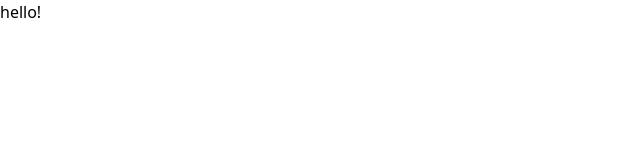
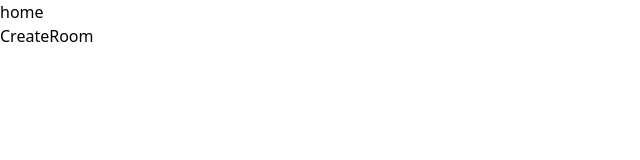
Before and after one commit to Doer-org/hack-camp_vol5_2022, a React (Create React App) app in the folder front/: page / in a window 1280 px wide. Shown: the top 160 px of the page, without its empty margins (0-640 px from the left). Built offline with nearby package versions, Linux system fonts and the light colour scheme.

Commit message:
feat:routing追加

```diff
--- a/front/package.json
+++ b/front/package.json
@@ -8,6 +8,7 @@
     "@testing-library/user-event": "^13.5.0",
     "react": "^18.2.0",
     "react-dom": "^18.2.0",
+    "react-router-dom": "^6.3.0",
     "react-scripts": "5.0.1",
     "web-vitals": "^2.1.4"
   },
--- /dev/null
+++ b/front/src/Routing.js
@@ -0,0 +1,19 @@
+import React from "react";
+import { BrowserRouter, Routes, Route } from "react-router-dom";
+import { HomePage } from "./coomponents/pages/HomePage";
+import { CreateRoomPage } from "./coomponents/pages/CreateRoomPage";
+
+export class Routing extends React.Component {
+  render() {
+    return (
+      <>
+        <BrowserRouter>
+          <Routes>
+            <Route index element={<HomePage />} />
+            <Route path="CreateRoom" element={<CreateRoomPage />} />
+          </Routes>
+        </BrowserRouter>
+      </>
+    );
+  }
+}
--- /dev/null
+++ b/front/src/coomponents/pages/CreateRoomPage.js
@@ -0,0 +1,8 @@
+import React from "react";
+import CreateRoom from "../views/CreateRoom.js"
+
+export class CreateRoomPage extends React.Component {
+  render() {
+    return <CreateRoom />;
+  }
+}
--- /dev/null
+++ b/front/src/coomponents/pages/HomePage.js
@@ -0,0 +1,8 @@
+import React from "react";
+import Home from "../views/Home.js";
+
+export class HomePage extends React.Component {
+  render() {
+    return <Home />;
+  }
+}
--- /dev/null
+++ b/front/src/coomponents/views/CreateRoom.js
@@ -0,0 +1,11 @@
+import React from "react";
+
+export default class CreateRoom extends React.Component {
+  render() {
+    return (
+      <div>
+        CreateRoom
+      </div>
+    )
+  }
+}
--- a/front/src/coomponents/views/Home.js
+++ b/front/src/coomponents/views/Home.js
@@ -0,0 +1,15 @@
+import React from "react";
+import { Link } from "react-router-dom";
+
+export default class Home extends React.Component {
+  render() {
+    return (
+      <div>
+        <div>home</div>
+        <div>
+          <Link to="CreateRoom">CreateRoom</Link>
+        </div>
+      </div>
+    );
+  }
+}
--- a/front/src/index.js
+++ b/front/src/index.js
@@ -1,11 +1,12 @@
-import React from 'react';
-import ReactDOM from 'react-dom/client';
-import App from './App';
-import './index.css';
+import React from "react";
+import ReactDOM from "react-dom/client";
+// import App from "./App";
+import "./index.css";
+import { Routing } from "./Routing.js";
 
-const root = ReactDOM.createRoot(document.getElementById('root'));
+const root = ReactDOM.createRoot(document.getElementById("root"));
 root.render(
   <React.StrictMode>
-    <App />
+    <Routing />
   </React.StrictMode>
 );
```
Also changed, not shown: front/src/coomponents/pages/Home.js (deleted), 1 other file (tests, documents, lock files or other folders).
